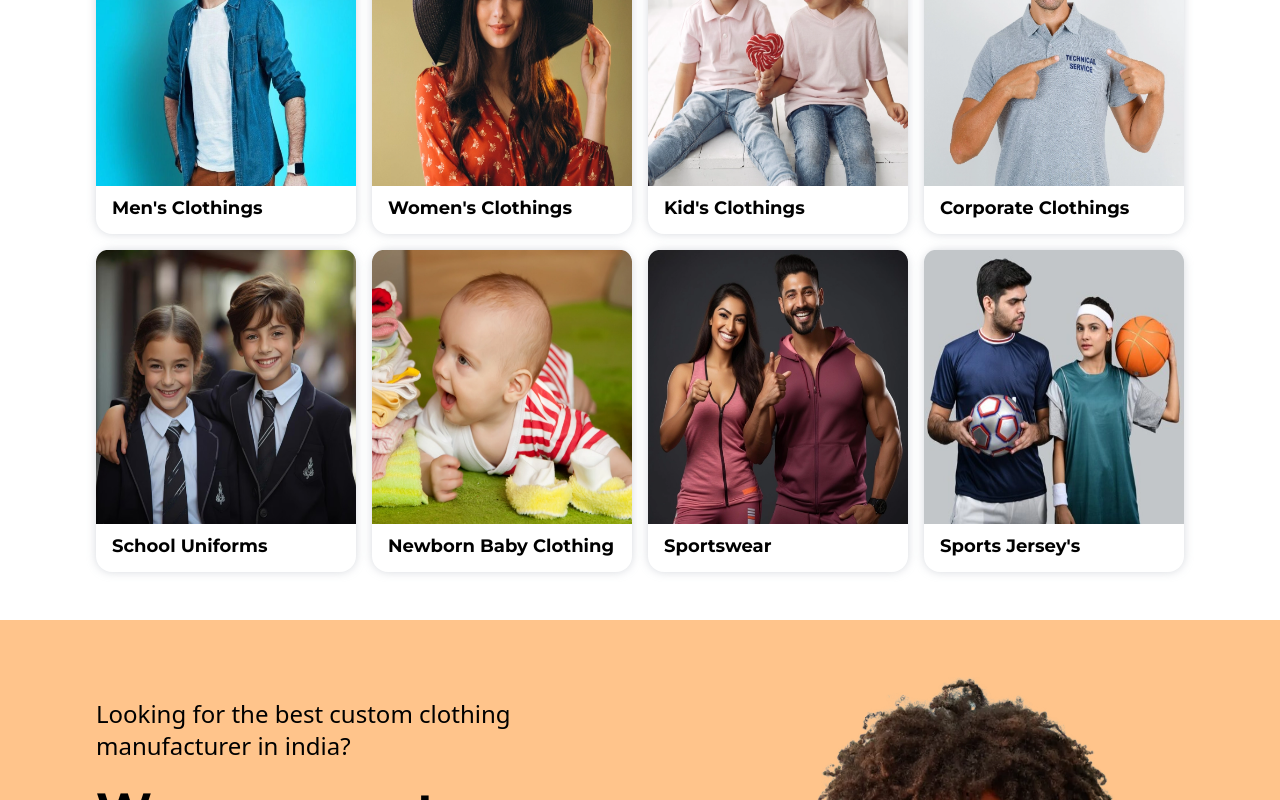
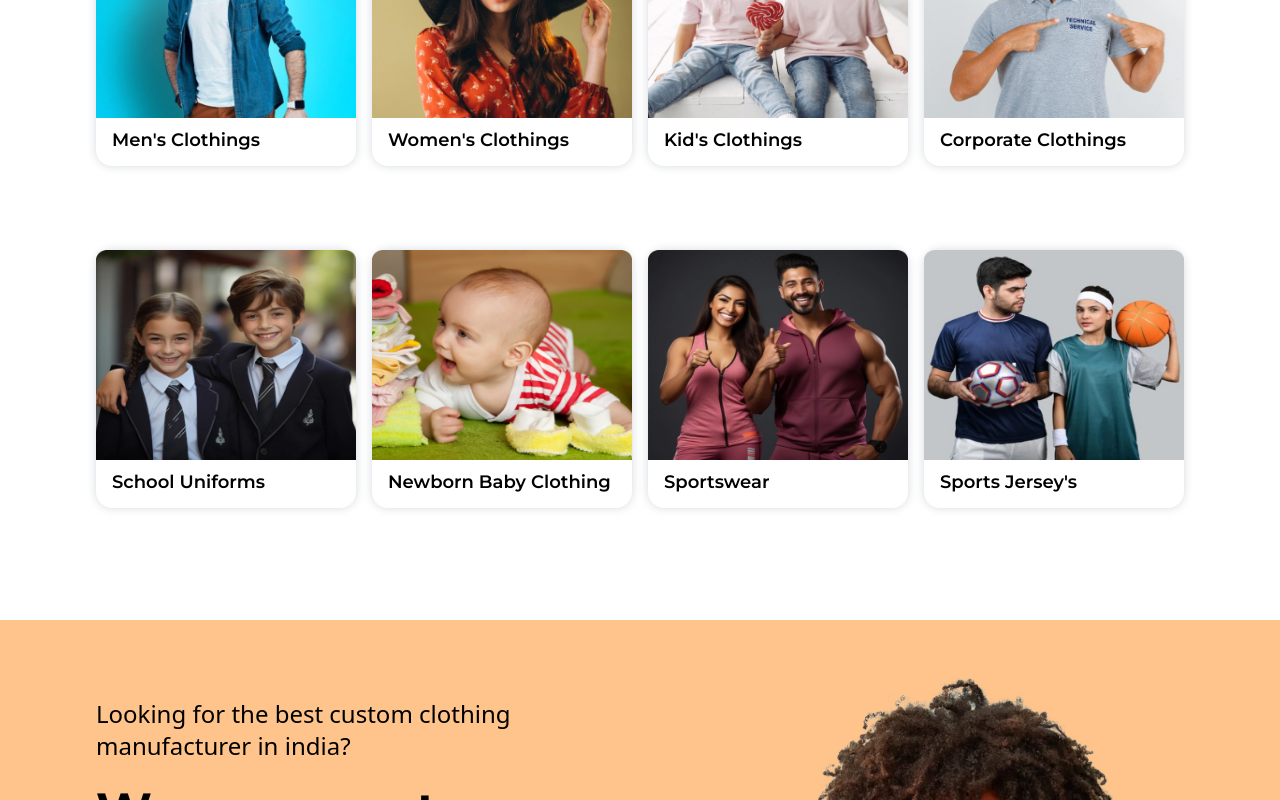
Before and after one commit to tamilarasu18/rang, a Next.js app: page / in a window 1280 px wide. Shown: the part 1460-2260 px from the top of the page. Built offline with nearby package versions, Linux system fonts and the light colour scheme.

Commit message:
build error fix

```diff
--- a/components/landing_section/our_product/index.tsx
+++ b/components/landing_section/our_product/index.tsx
@@ -22,11 +22,11 @@ const OurProduct: React.FC<OurProductProps> = (props) => {
                     </div>
                     <div className="hidden md:block text-[#DE291B] monsterrat-semibold text-lg">View All</div>
                 </div>
-                <div className="grid grid-cols-1 gap-4 md:grid-cols-4">
+                <div className="grid grid-cols-1 gap-4 md:grid-cols-4 ">
                     {productList.map((each, index) => {
-                        return <div key={index} className="pb-12 rounded-2xl hover:bg-[#F44336] text-black hover:text-white" style={{ boxShadow: "0px 0px 10px rgb(156,163,175,0.4)" }}>
+                        return <div key={index} className="w-full h-[80%] pb-12 rounded-2xl hover:bg-[#F44336] text-black hover:text-white" style={{ boxShadow: "0px 0px 10px rgb(156,163,175,0.4)" }}>
                             <img className="object-fill w-full h-full"  src={each.src} alt="" />
-                            <div className="monsterrat-bold text-lg  text-start px-4 mt-2">{each.name}</div>
+                            <div className="monsterrat-semibold text-lg  text-start px-4 mt-2">{each.name}</div>
                         </div>
                     })}
                 </div>
--- a/components/product_section/product_details/index.tsx
+++ b/components/product_section/product_details/index.tsx
@@ -22,7 +22,7 @@ const ProductDetails: React.FC<ProductDetailsProps> = (props) => {
                     {productImageList.map((each, index) => {
                         return <div key={index} className="pb-12 rounded-2xl hover:bg-[#F44336] text-black hover:text-white" style={{ boxShadow: "0px 0px 10px rgb(156,163,175,0.4)" }}>
                             <img className="object-fill w-full h-full"  src={each.src} alt="" />
-                            <div className="monsterrat-bold text-lg  text-start px-4 mt-2">{each.name}</div>
+                            <div className="monsterrat-semibold text-lg  text-start px-4 mt-2">{each.name}</div>
                         </div>
                     })}
                 </div>
--- a/styles/globals.css
+++ b/styles/globals.css
@@ -30,7 +30,7 @@ a {
 }
 
 @font-face {
-  font-family: "monsterrat-semibold";
+  font-family: "Montserrat-semibold";
   font-display: swap;
   src: url("../public/assets/fonts/Montserrat-semibold.ttf") format("truetype");
 }
@@ -42,7 +42,7 @@ a {
 }
 
 @font-face {
-  font-family: "monsterrat-semiboldItalic";
+  font-family: "Montserrat-semiboldItalic";
   font-display: swap;
   src: url("../public/assets/fonts/Montserrat-semiboldItalic.ttf") format("truetype");
 }
@@ -62,7 +62,7 @@ a {
 }
 
 .monsterrat-semibold {
-  font-family: "monsterrat-semibold" !important;
+  font-family: "Montserrat-semibold" !important;
 }
 
 .monsterrat-bold {
@@ -70,7 +70,7 @@ a {
 }
 
 .monsterrat-semibolditallic {
-  font-family: "monsterrat-semibolditallic" !important;
+  font-family: "Montserrat-semibolditallic" !important;
 }
 
 .monsterrat-extrabolditallic {
```
